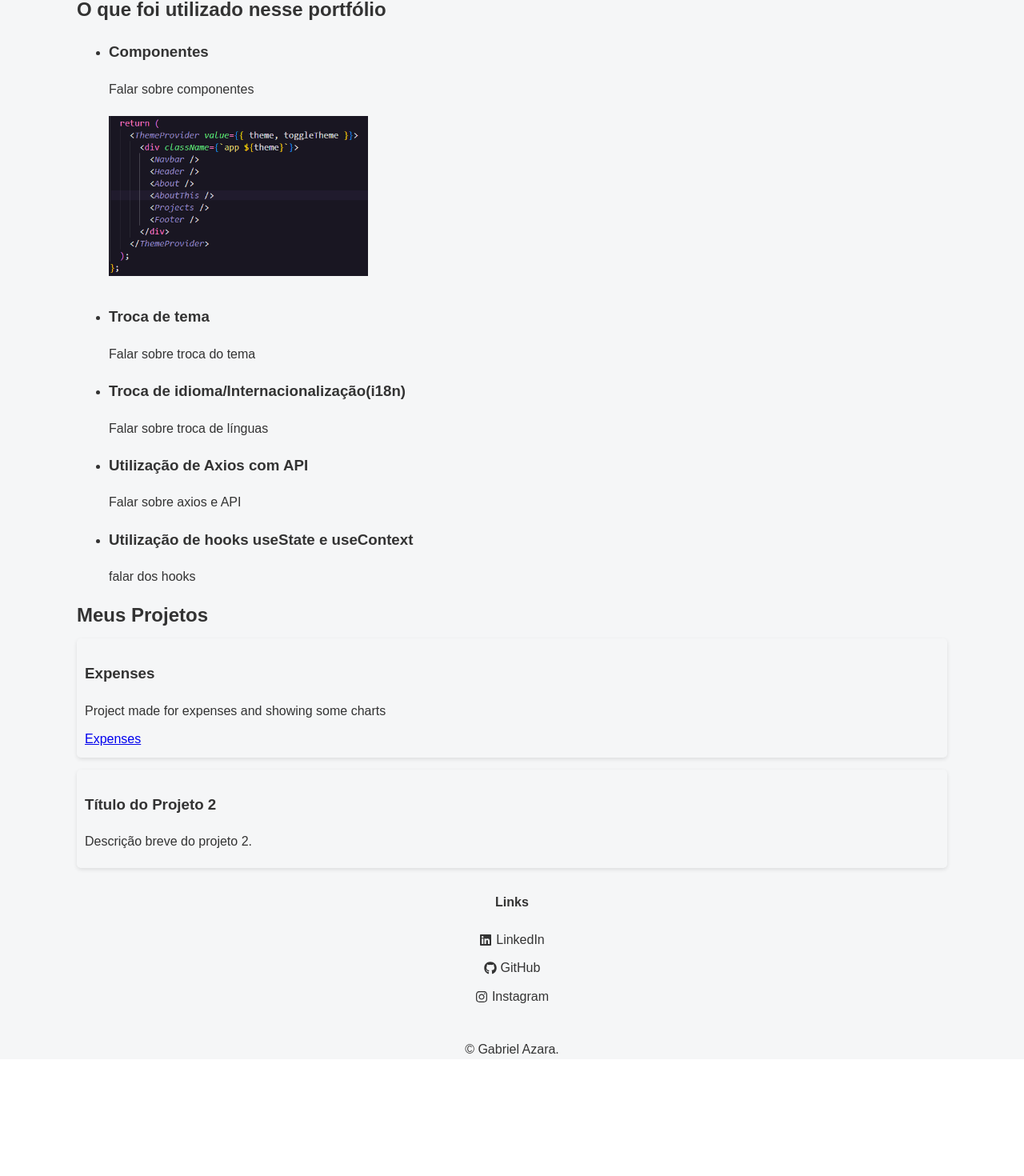
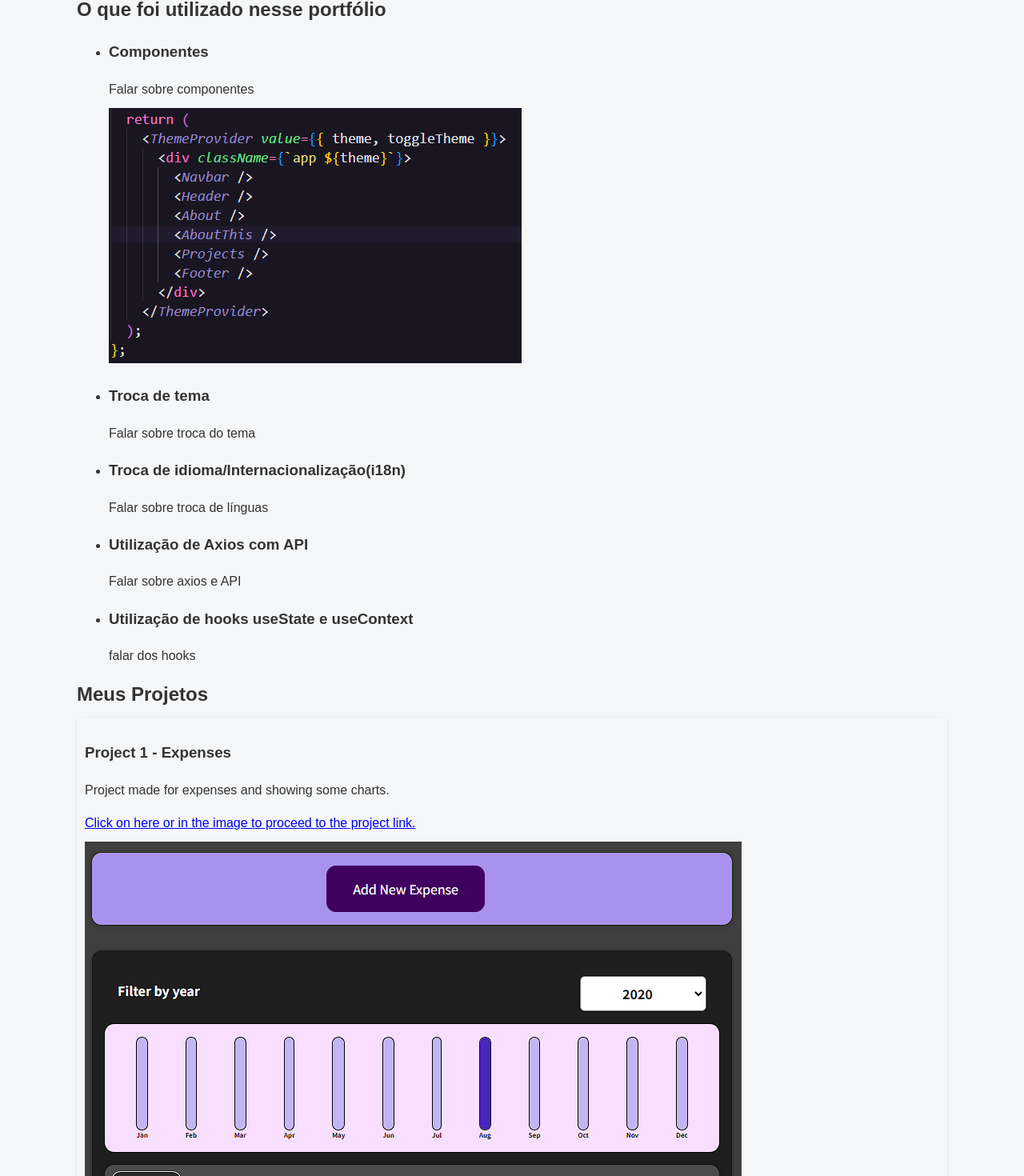
Before and after one commit to gabriel-azara/portfolio-react, a React (Create React App) app: page / in a window 1280 px wide. Shown: the part 932-2402 px from the top of the page at 80% size. Before the commit the page ends 2266 px from the top, so only its background shows below. Built offline with nearby package versions, Linux system fonts and the light colour scheme; no server answers.

Commit message:
add project and testing UI

```diff
--- a/src/components/Projects.jsx
+++ b/src/components/Projects.jsx
@@ -2,15 +2,18 @@ import React from 'react';
 // import '../styles/styles.css'; // Importe a folha de estilos CSS
 // import '../styles/styles-dark.css';
 // import '../styles/styles-light.css';
+import imgProject from "../assets/images/project1.png"
 
 function Projects() {
   return (
     <section id="projects">
       <h2>Meus Projetos</h2>
       <div className="project">
-        <h3>Expenses</h3>
-        <p>Project made for expenses and showing some charts</p>
-        <a href="https://expenses-react-six.vercel.app/">Expenses</a>
+        <h3>Project 1 - Expenses</h3>
+        <p>Project made for expenses and showing some charts.</p>
+        <a href="https://expenses-react-six.vercel.app/">
+          <p>Click on here or in the image to proceed to the project link.</p>
+        <img src={imgProject} alt='project'/></a>
       </div>
       <div className="project">
         <h3>Título do Projeto 2</h3>
--- a/src/styles/styles.css
+++ b/src/styles/styles.css
@@ -63,7 +63,7 @@ h1 {
   margin-top: 20px;
 }
 
-img {
+#user-photo {
   border-radius: 50%;
   width: 200px;
   height: 200px;
```
Also changed, not shown: src/assets/images/project1.png (added).
